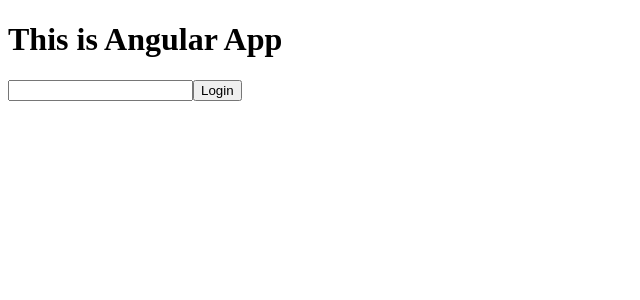
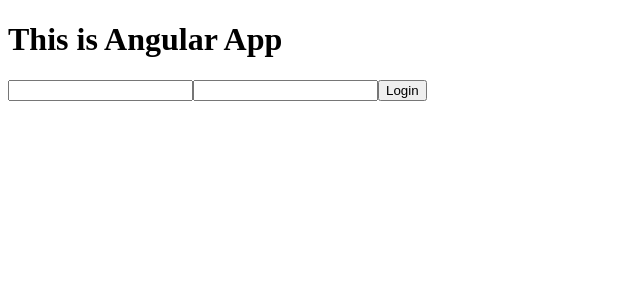
Before and after one commit to TooBag/FIRST-Angular-App, an Angular app in the folder AnguarApp/: page / in a window 1280 px wide. Shown: the top 300 px of the page, without its empty margins (0-640 px from the left). Built offline with nearby package versions, Linux system fonts and the light colour scheme.

Commit message:
run
pass username and password value

```diff
--- a/AnguarApp/src/app/form/login/login.component.html
+++ b/AnguarApp/src/app/form/login/login.component.html
@@ -1,4 +1,5 @@
 <div>
-    <input type="text">
-    <button (click)="onClick()">Login</button>
-</div>
+      <input #usernameRef type="text">
+      <input #passwordRef type="password">
+      <button (click)="onClick(usernameRef.value, passwordRef.value)">Login</button>
+    </div>
--- a/AnguarApp/src/app/form/login/login.component.ts
+++ b/AnguarApp/src/app/form/login/login.component.ts
@@ -11,8 +11,8 @@
 
   ngOnInit() { }
 
-  onClick() {
-    console.log('button was clicked');
+  onClick(username, password) {
+    console.log('username:' + username + "\n\r" + "password:" + password);
   }
 
 }
```
